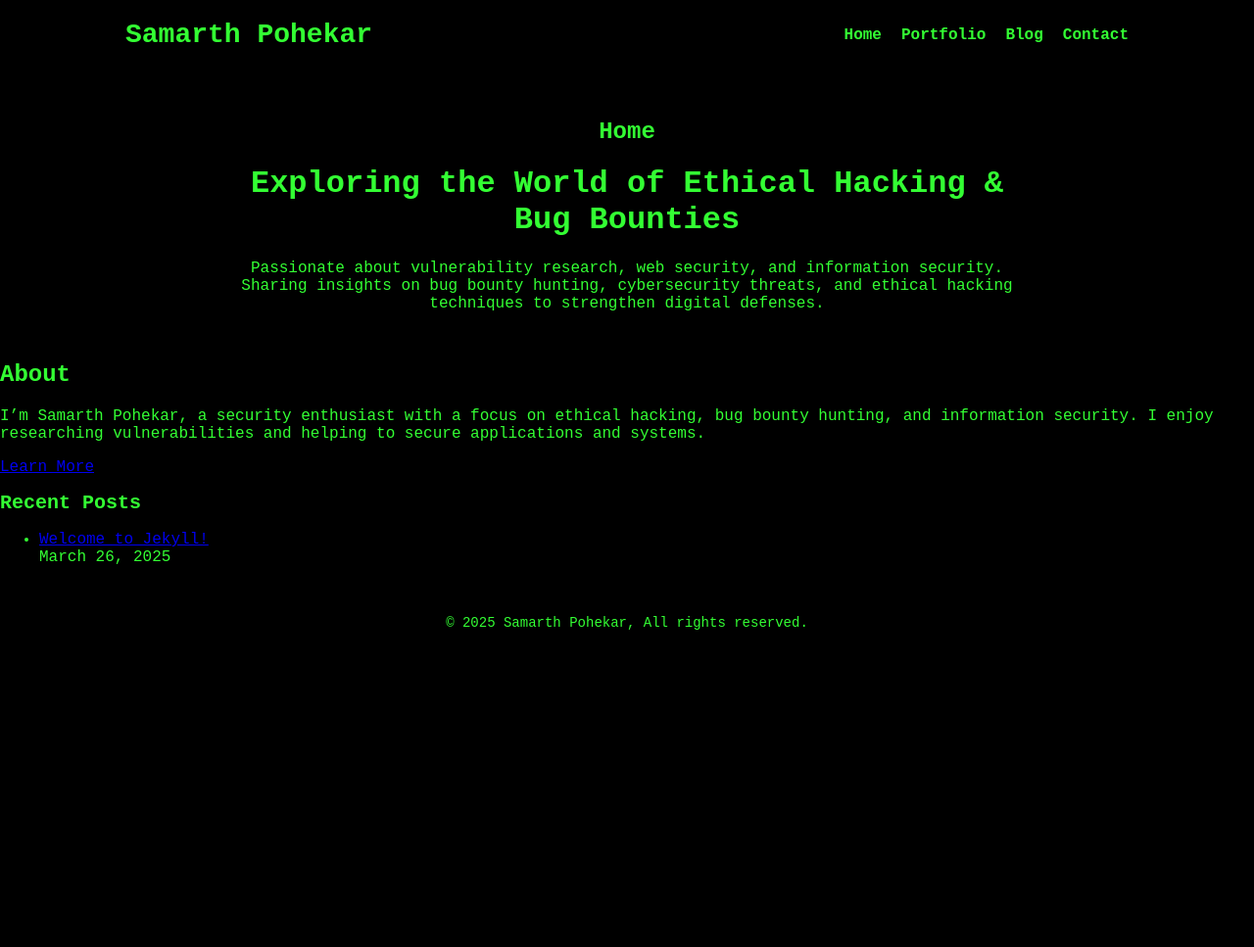
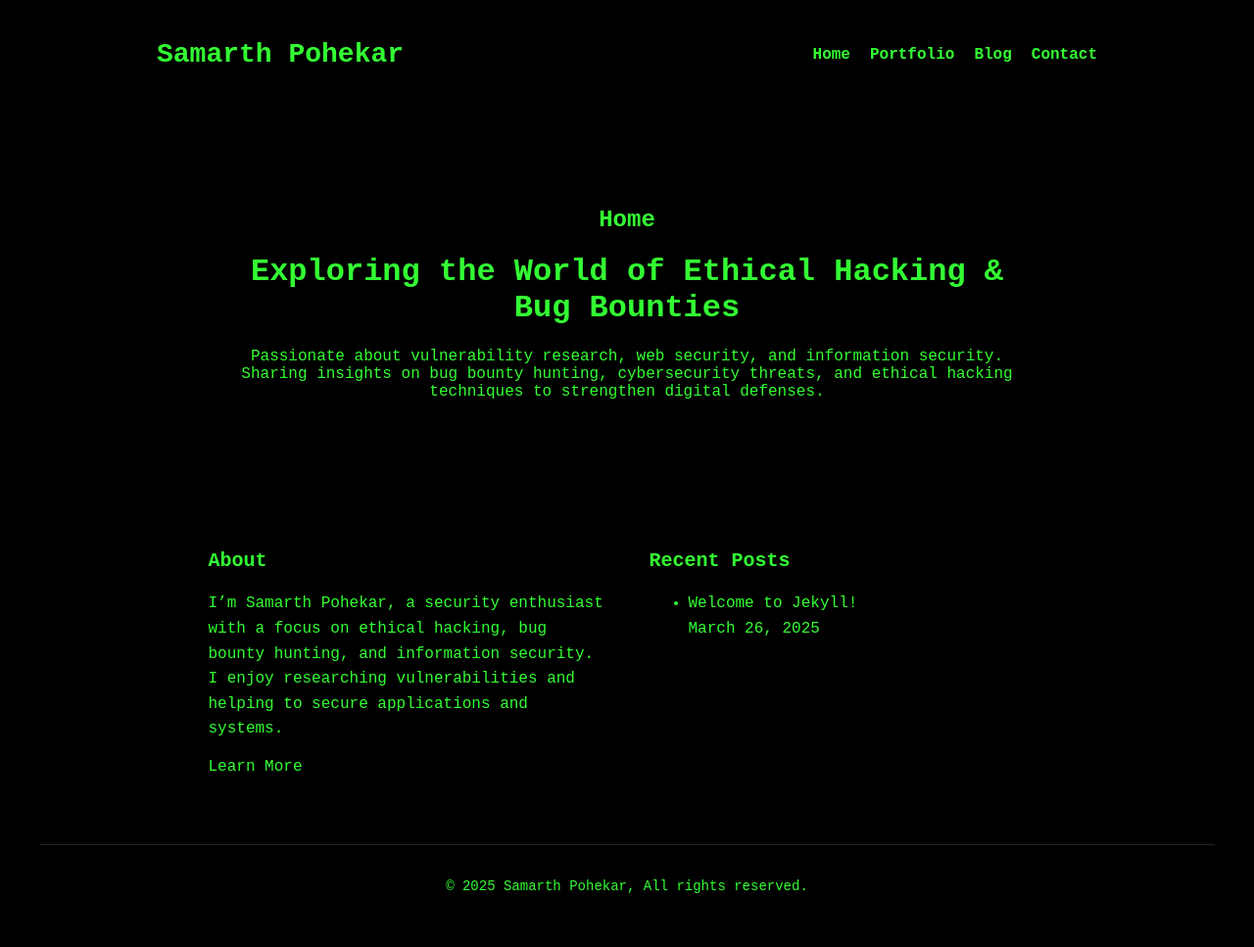
Before and after one commit to samarthpohekar/samarth_pohekar, a Jekyll site: the page built from index.html, in a window 1280 px wide. Shown: the whole page at 98% size. Built offline with Jekyll 4.4.1, drawn with Linux system fonts in a browser that asks for light colours; before the commit the page ends 900 px from its top, so only the background shows below that.

Commit message:
Update style.css

```diff
--- a/assets/css/style.css
+++ b/assets/css/style.css
@@ -5,6 +5,12 @@ body {
     font-family: 'Courier New', monospace;
     margin: 0;
     padding: 0;
+}
+
+.container {
+    max-width: 1200px; /* Adjust as needed */
+    margin: 0 auto;
+    padding: 20px;
 }
 
 /* Header */
@@ -38,40 +44,53 @@ nav ul li a {
     text-decoration: none;
     color: #33ff33;
     font-weight: bold;
+    transition: color 0.3s ease; /* Smooth color transition */
 }
 
 nav ul li a:hover {
     color: white;
 }
 
-/* Main Content */
-main {
+/* Main Content (Hero Section) */
+main.hero { /* Target the hero class */
     width: 80%;
     max-width: 800px;
     margin: 50px auto;
     text-align: center;
+    padding: 50px 20px; /* Add padding for spacing */
 }
 
 /* About and Recent Posts Section */
-.content {
+.content-wrapper { /* Target the content-wrapper */
     display: flex;
-    justify-content: space-between;
+    justify-content: space-around; /* Use space-around for even spacing */
     align-items: flex-start;
     width: 80%;
     max-width: 900px;
     margin: 40px auto;
 }
 
-.about,
+.about-section,
 .recent-posts {
     width: 45%;
     text-align: left;
+    padding: 20px; /* Add padding for spacing */
 }
 
-.about h2,
+.about-section h2,
 .recent-posts h2 {
     font-size: 20px;
     font-weight: bold;
+    margin-bottom: 20px; /* Add margin for spacing */
+}
+
+.about-section p,
+.recent-posts ul {
+    line-height: 1.6; /* Improve readability */
+}
+
+.recent-posts li {
+    margin-bottom: 10px; /* Add spacing between list items */
 }
 
 /* Footer */
@@ -79,13 +98,17 @@ footer {
     margin-top: 50px;
     font-size: 14px;
     text-align: center;
+    padding: 20px 0; /* Add padding for spacing */
+    border-top: 1px solid #222; /* Add a subtle divider */
 }
 
-
-
-
-
+/* General Link Styling */
+a {
+    color: #33ff33;
+    text-decoration: none;
+    transition: color 0.3s ease; /* Smooth color transition */
+}
 
 a:hover {
-    text-decoration: underline;
+    color: white; /* Consistent hover color */
 }
```
